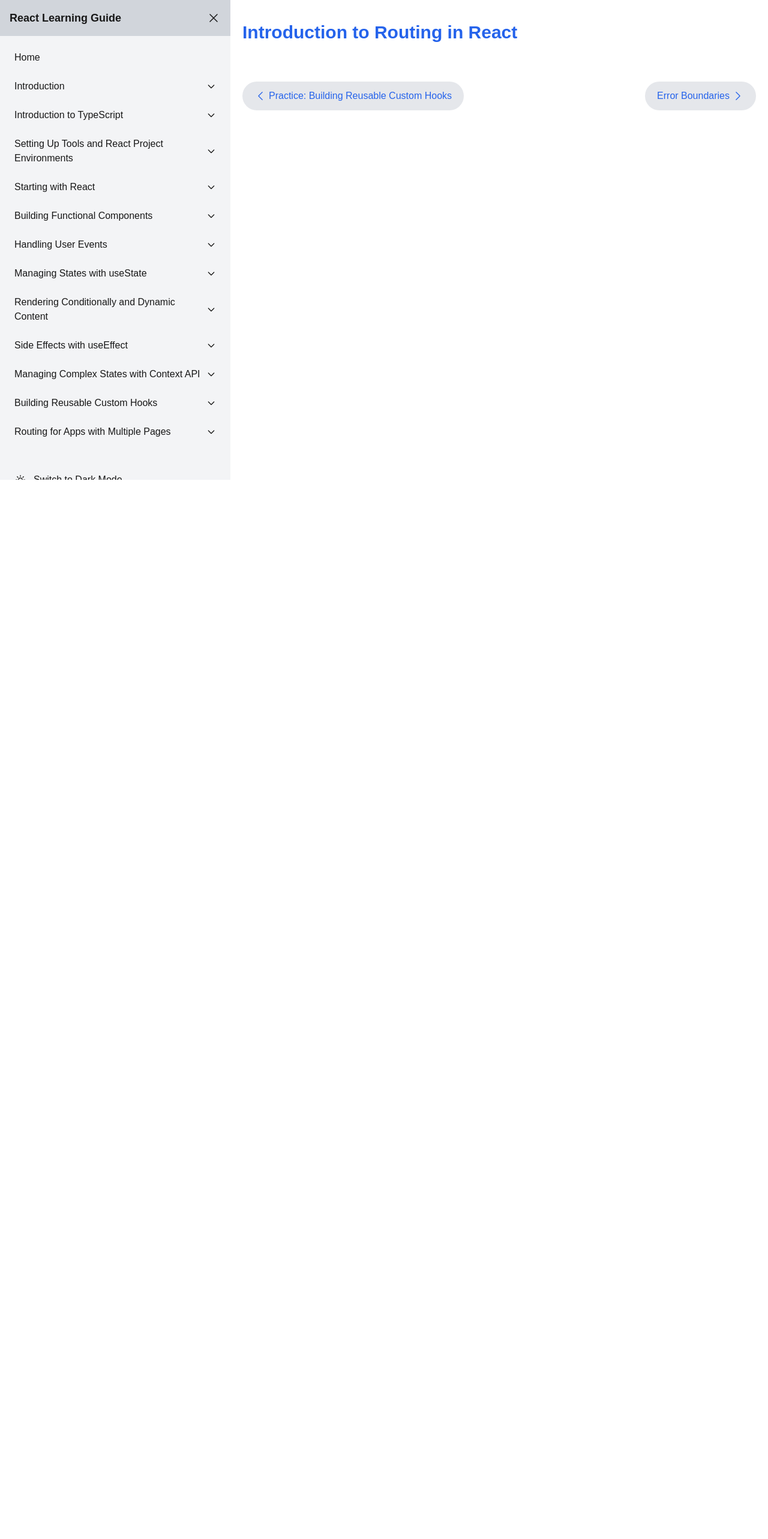
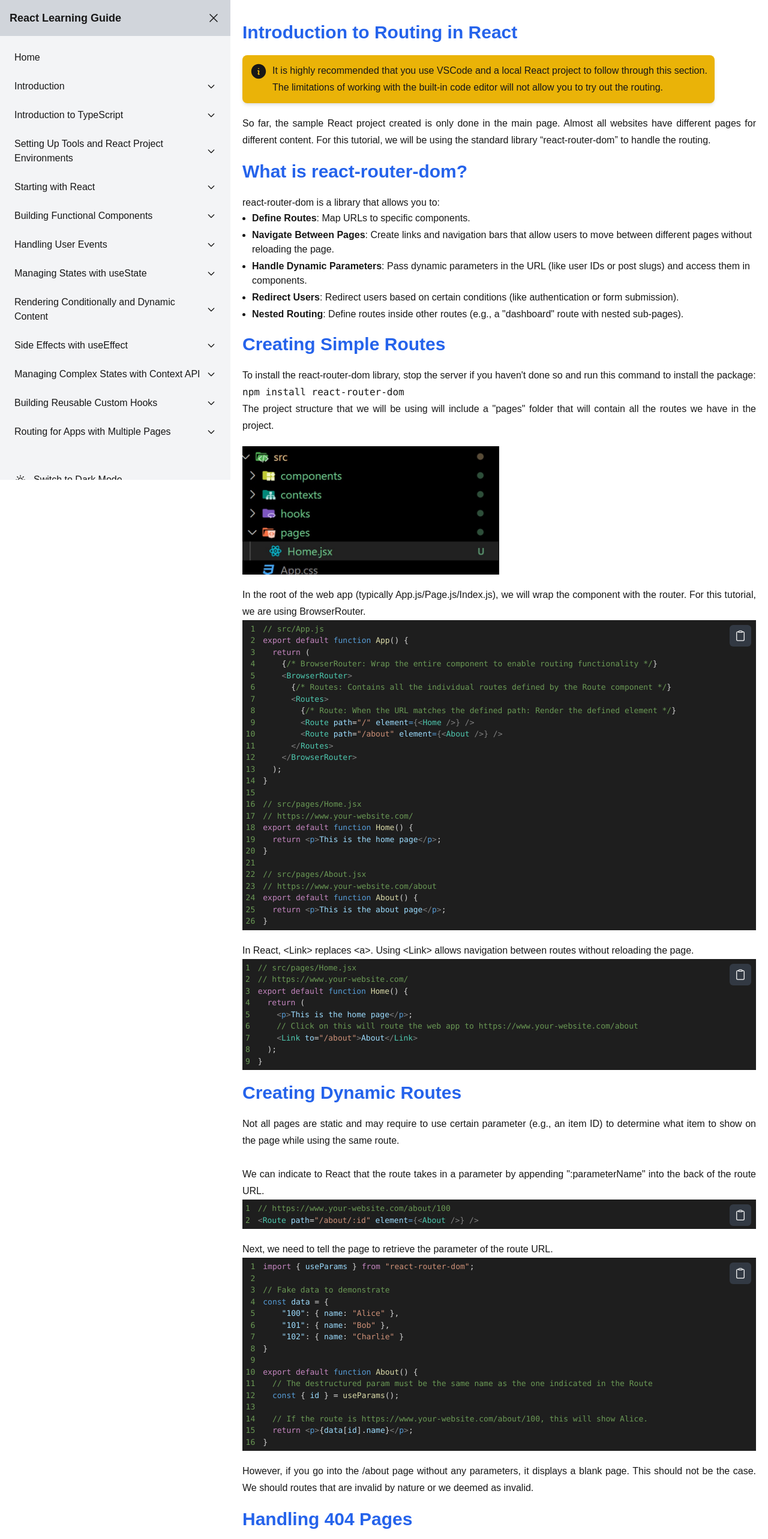
Before and after one commit to terence-h/react-tutorial, a Next.js app: page /tutorials/routing in a window 1280 px wide. Shown: the top 2566 px of the page at 60% size. Before the commit the page ends 800 px from the top, so only its background shows below. Built offline with nearby package versions, Linux system fonts and the light colour scheme.

Commit message:
Partial completion of Routing section.

```diff
--- /dev/null
+++ b/app/tutorials/routing/CreatingDynamicRoutes.tsx
@@ -0,0 +1,42 @@
+import CodeBlock from "@/app/components/CodeBlock";
+import Header from "@/app/components/Header";
+import Paragraph from "@/app/components/Paragraph";
+
+export default function CreatingDynamicRoutes() {
+    return (
+        <article id="creating-dynamic-routes">
+            <Header>Creating Dynamic Routes</Header>
+
+            <Paragraph>Not all pages are static and may require to use certain parameter (e.g., an item ID) to determine what item to show on the page while using the same route.
+              <br /><br />We can indicate to React that the route takes in a parameter by appending &quot;:parameterName&quot; into the back of the route URL.
+            </Paragraph>
+            <CodeBlock code={parameterRoute} language={"jsx"} />
+
+            <Paragraph className="mt-5">Next, we need to tell the page to retrieve the parameter of the route URL.
+            </Paragraph>
+            <CodeBlock code={parameterRouteComp} language={"jsx"} />
+
+            <Paragraph className="mt-5">However, if you go into the /about page without any parameters, it displays a blank page. This should not be the case. We should routes that are invalid by nature or we deemed as invalid.</Paragraph>
+        </article>
+    );
+}
+
+const parameterRoute = `// https://www.your-website.com/about/100
+<Route path="/about/:id" element={<About />} />`;
+
+const parameterRouteComp = `import { useParams } from "react-router-dom";
+
+// Fake data to demonstrate
+const data = {
+    "100": { name: "Alice" },
+    "101": { name: "Bob" },
+    "102": { name: "Charlie" }
+}
+
+export default function About() {
+  // The destructured param must be the same name as the one indicated in the Route
+  const { id } = useParams();
+
+  // If the route is https://www.your-website.com/about/100, this will show Alice.
+  return <p>{data[id].name}</p>;
+}`;
--- /dev/null
+++ b/app/tutorials/routing/CreatingSimpleRoutes.tsx
@@ -0,0 +1,64 @@
+import CodeBlock from "@/app/components/CodeBlock";
+import Header from "@/app/components/Header";
+import ImageContainer from "@/app/components/ImageContainer";
+import Paragraph from "@/app/components/Paragraph";
+
+import ProjectStructure from "@/public/tutorials/routing/project-structure.jpg";
+
+export default function CreatingSimpleRoutes() {
+    return (
+        <article id="creating-simple-routes">
+            <Header>Creating Simple Routes</Header>
+
+            <Paragraph>To install the react-router-dom library, stop the server if you haven&apos;t done so and run this command to install the package:
+                <br /><code>npm install react-router-dom</code>
+            </Paragraph>
+
+            <Paragraph>The project structure that we will be using will include a &quot;pages&quot; folder that will contain all the routes we have in the project.</Paragraph>
+            <ImageContainer className="mt-5 mb-5 md:w-1/2" src={ProjectStructure} alt={"VSCode Project Structure"} />
+
+            <Paragraph>In the root of the web app (typically App.js/Page.js/Index.js), we will wrap the component with the router. For this tutorial, we are using BrowserRouter.</Paragraph>
+            <CodeBlock code={browserRouterWrapping} language={"jsx"} />
+
+            <Paragraph className="mt-5">In React, {"<Link>"} replaces {"<a>"}. Using {"<Link>"} allows navigation between routes without reloading the page.</Paragraph>
+            <CodeBlock code={linkRoute} language={"jsx"} />
+        </article>
+    );
+}
+
+const browserRouterWrapping = `// src/App.js
+export default function App() {
+  return (
+    {/* BrowserRouter: Wrap the entire component to enable routing functionality */}
+    <BrowserRouter>
+      {/* Routes: Contains all the individual routes defined by the Route component */}
+      <Routes>
+        {/* Route: When the URL matches the defined path: Render the defined element */}
+        <Route path="/" element={<Home />} />
+        <Route path="/about" element={<About />} />
+      </Routes>
+    </BrowserRouter>
+  );
+}
+
+// src/pages/Home.jsx
+// https://www.your-website.com/
+export default function Home() {
+  return <p>This is the home page</p>;
+}
+
+// src/pages/About.jsx
+// https://www.your-website.com/about
+export default function About() {
+  return <p>This is the about page</p>;
+}`;
+
+const linkRoute = `// src/pages/Home.jsx
+// https://www.your-website.com/
+export default function Home() {
+  return (
+    <p>This is the home page</p>;
+    // Click on this will route the web app to https://www.your-website.com/about
+    <Link to="/about">About</Link>
+  );
+}`;
--- /dev/null
+++ b/app/tutorials/routing/Handling404Pages.tsx
@@ -0,0 +1,9 @@
+import Header from "@/app/components/Header";
+
+export default function Handling404Pages() {
+    return (
+        <article id="handling-404-pages">
+            <Header>Handling 404 Pages</Header>
+        </article>
+    );
+}
--- a/app/tutorials/routing/IntroductionRouting.tsx
+++ b/app/tutorials/routing/IntroductionRouting.tsx
@@ -1,9 +1,15 @@
 import Header from "@/app/components/Header";
+import InformationText from "@/app/components/InformationText";
+import Paragraph from "@/app/components/Paragraph";
 
 export default function IntroductionRouting() {
     return (
         <article id="introduction">
             <Header>Introduction to Routing in React</Header>
+            <InformationText><Paragraph>It is highly recommended that you use VSCode and a local React project to follow through this section.
+                <br />The limitations of working with the built-in code editor will not allow you to try out the routing.</Paragraph>
+            </InformationText>
+            <Paragraph className="mt-5">So far, the sample React project created is only done in the main page. Almost all websites have different pages for different content. For this tutorial, we will be using the standard library “react-router-dom” to handle the routing.</Paragraph>
         </article>
     );
 }
--- /dev/null
+++ b/app/tutorials/routing/ReactRouterDom.tsx
@@ -0,0 +1,36 @@
+import Header from "@/app/components/Header";
+import NestedList, { ListItem } from "@/app/components/NestedList";
+import Paragraph from "@/app/components/Paragraph";
+
+export default function ReactRouterDom() {
+    return (
+        <article id="react-router-dom">
+            <Header>What is react-router-dom?</Header>
+            <Paragraph>react-router-dom is a library that allows you to:</Paragraph>
+            <NestedList items={ReactRouterDomFuncs} />
+        </article>
+    );
+}
+
+const ReactRouterDomFuncs: ListItem[] = [
+    {
+        id: 1,
+        label: <span><span className="font-bold">Define Routes</span>: Map URLs to specific components.</span>
+    },
+    {
+        id: 2,
+        label: <span><span className="font-bold">Navigate Between Pages</span>: Create links and navigation bars that allow users to move between different pages without reloading the page.</span>
+    },
+    {
+        id: 3,
+        label: <span><span className="font-bold">Handle Dynamic Parameters</span>: Pass dynamic parameters in the URL (like user IDs or post slugs) and access them in components.</span>
+    },
+    {
+        id: 4,
+        label: <span><span className="font-bold">Redirect Users</span>: Redirect users based on certain conditions (like authentication or form submission).</span>
+    },
+    {
+        id: 5,
+        label: <span><span className="font-bold">Nested Routing</span>: Define routes inside other routes (e.g., a &quot;dashboard&quot; route with nested sub-pages).</span>
+    },
+]
--- a/app/tutorials/routing/page.tsx
+++ b/app/tutorials/routing/page.tsx
@@ -1,6 +1,10 @@
 import Section from "@/app/components/Section";
 import Pagination from "@/app/components/Pagination";
 import IntroductionRouting from "./IntroductionRouting";
+import ReactRouterDom from "./ReactRouterDom";
+import CreatingSimpleRoutes from "./CreatingSimpleRoutes";
+import CreatingDynamicRoutes from "./CreatingDynamicRoutes";
+import Handling404Pages from "./Handling404Pages";
 // import LearnMore from "@/app/components/LearnMore";
 // import Hyperlink from "@/app/components/Hyperlink";
 
@@ -8,6 +12,10 @@ export default function Page() {
     return (
         <Section>
             <IntroductionRouting />
+            <ReactRouterDom />
+            <CreatingSimpleRoutes />
+            <CreatingDynamicRoutes />
+            <Handling404Pages />
             {/* <LearnMore references={references} /> */}
             <Pagination
                 previousLabel="Practice: Building Reusable Custom Hooks"
--- a/app/utils/pagesMapping.ts
+++ b/app/utils/pagesMapping.ts
@@ -131,6 +131,10 @@ const pages: Category[] = [
         name: "Routing for Apps with Multiple Pages",
         subCategories: [
             { id: 131, name: "Introduction to Routing in React", link: "/tutorials/routing" },
+            { id: 132, name: "What is react-router-dom?", link: "/tutorials/routing#react-router-dom" },
+            { id: 133, name: "Creating Simple Routes", link: "/tutorials/routing#creating-simple-routes" },
+            { id: 134, name: "Creating Dynamic Routes", link: "/tutorials/routing#creating-dynamic-routes" },
+            { id: 135, name: "Handling 404 Pages", link: "/tutorials/routing#handling-404-pages" },
         ]
     },
 ];
```
Also changed, not shown: public/tutorials/routing/project-structure.jpg (added).
